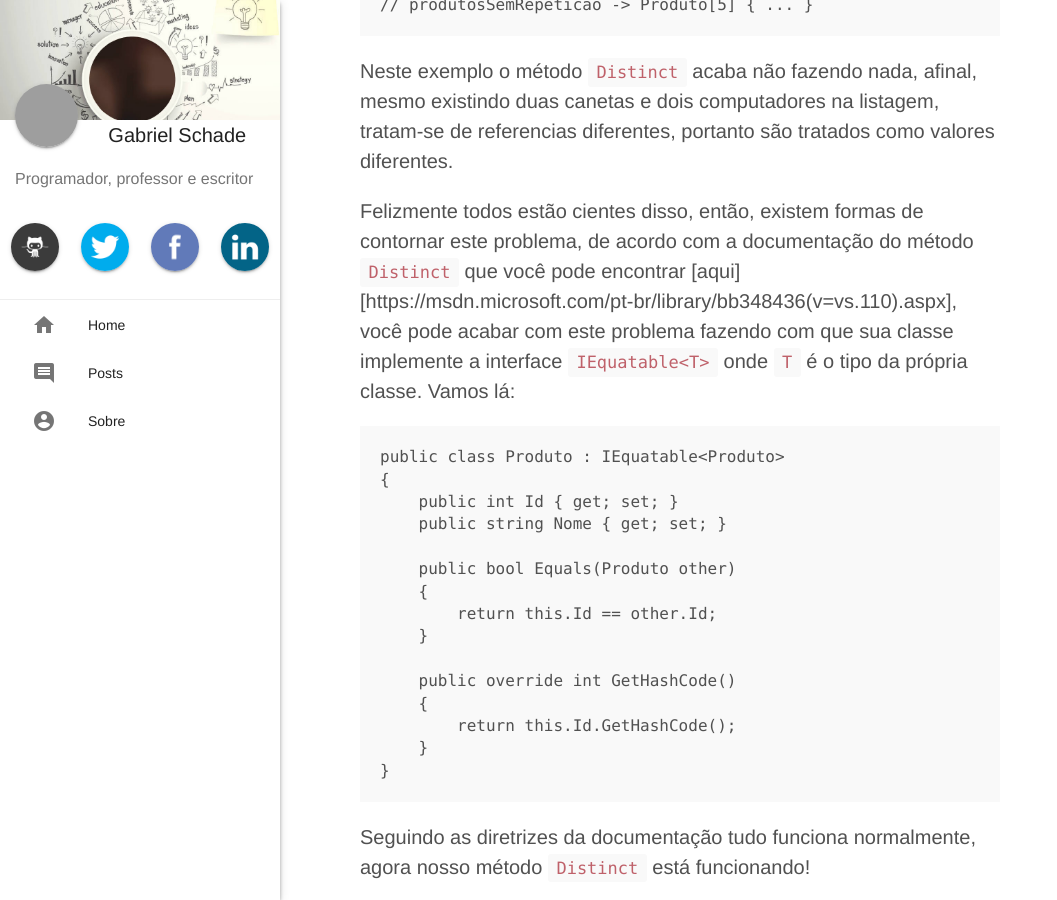
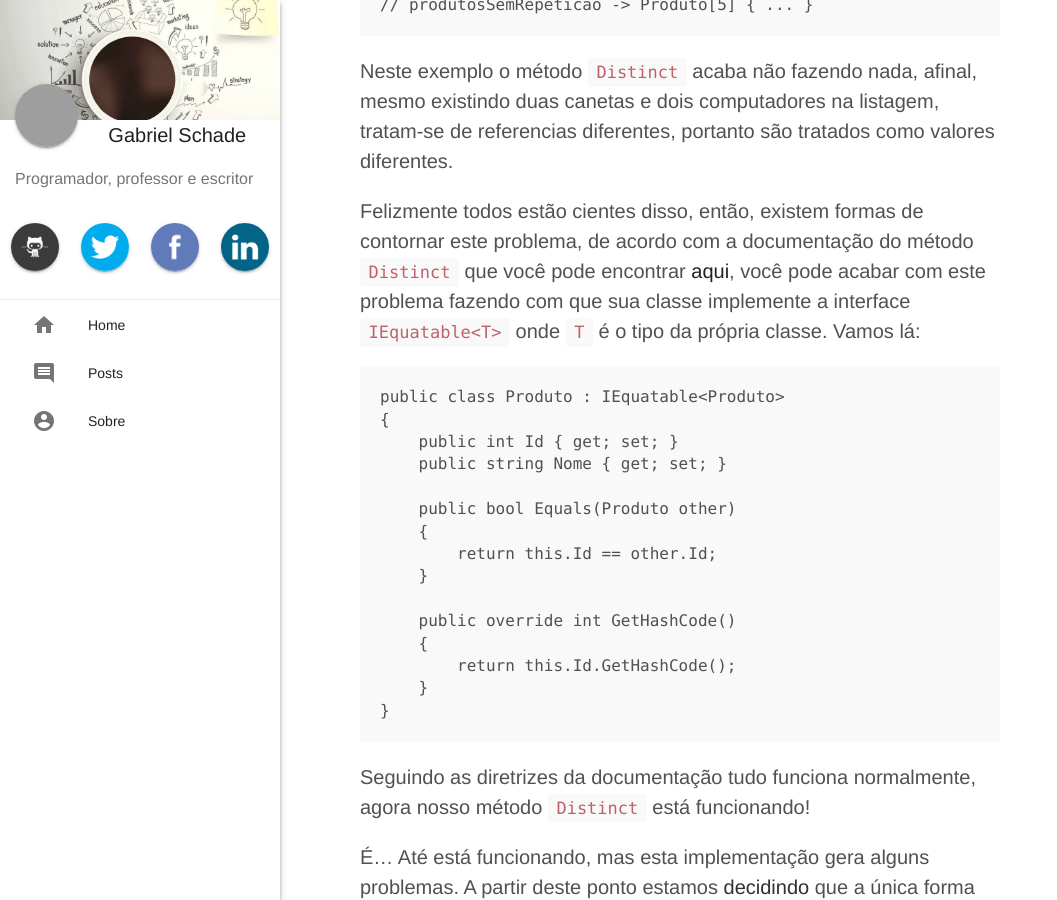
Before and after one commit to gabrielschade/gabrielschade.github.io, a Jekyll site: the page built from _posts/2017-09-10-linq-distinct.markdown, in a window 1280 px wide and 900 px high, scrolled down 3630 px. Shown: the whole window, without its empty margins (0-1057 px from the left). Built offline with Jekyll 4.4.1, drawn with Linux system fonts in a browser that asks for light colours; nearby versions of some CDN libraries; comment, search, counter and statistics services are not loaded; some of the changed text lies outside the part shown; grey boxes are pictures that could not be loaded.

Commit message:
fix links

```diff
--- a/_posts/2017-09-10-linq-distinct.markdown
+++ b/_posts/2017-09-10-linq-distinct.markdown
@@ -370,7 +370,7 @@
 
 Eu sei, este post foi bem mais pesado que os anteriores e exigiu um nível técnico considerável em C#, mas acredito é uma implementação muito útil e tive vontade de compartilhá-la.
 
-(Uma biblioteca minha chamada TangoII possui esta implementação [aqui][https://github.com/gabrielschade/TangoII/blob/master/TangoII/Linq/EqualityComparerBuilder.cs])
+(Uma biblioteca minha chamada TangoII possui esta implementação [aqui](https://github.com/gabrielschade/TangoII/blob/master/TangoII/Linq/EqualityComparerBuilder.cs))
 
 Mas me diga você, o que achou desta implementação?
 Ficaram dúvidas?
```
Also changed, not shown: other parts of _posts/2017-09-10-linq-distinct.markdown (+1 -1 lines).
